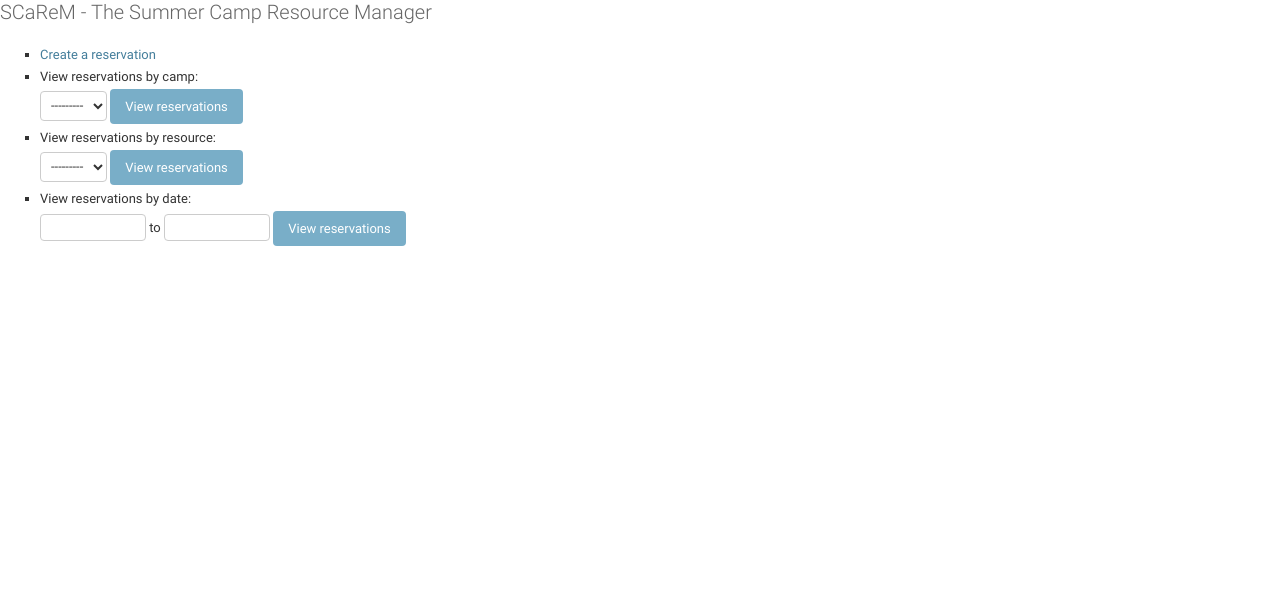
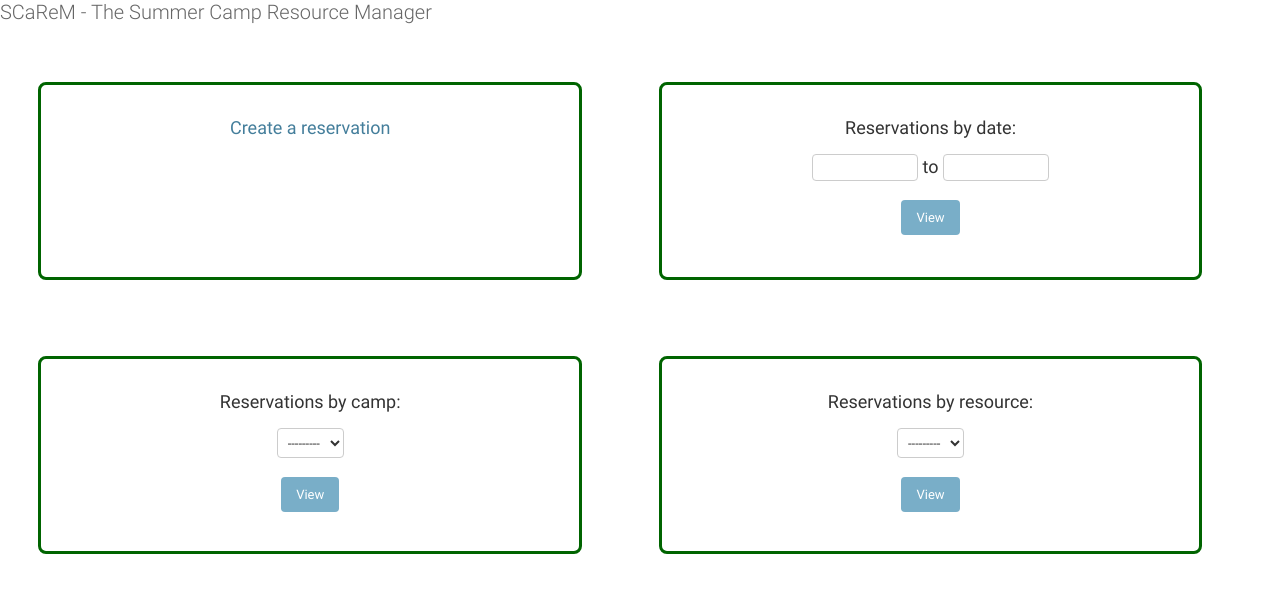
Before and after one commit to mariagullickson/SCaReM, a Django app: template SCaReM/templates/index.html in a window 1280 px wide. Shown: the top 593 px of the page. Run offline with Django 3.2, Linux system fonts and the light colour scheme; the template is opened without the code that fills it, so the values that code supplies are empty; parts of the project's set-up code (start-up, migrations or seed data) failed here and were passed over; some libraries are stand-ins or nearby versions.

Commit message:
homepage stylin

```diff
--- /dev/null
+++ b/SCaReM/static/css/index.css
@@ -0,0 +1,12 @@
+.card {
+    width: 38%;
+    float: left;
+    border-style: solid;
+    border-radius: 8px;
+    border-color: darkgreen;
+    height: 140px;
+    padding: 2%;
+    margin: 3%;
+    font-size: large;
+    text-align: center;
+}
--- a/SCaReM/templates/index.html
+++ b/SCaReM/templates/index.html
@@ -1,15 +1,32 @@
 {% extends 'base.html' %}
 
 {% block header %}
+  <link rel="stylesheet" href="/static/css/index.css"/>
   <link rel="stylesheet" href="https://ajax.googleapis.com/ajax/libs/jqueryui/1.11.4/themes/smoothness/jquery-ui.css" />
 {% endblock %}
 
 {% block content %}
-  <ul>
-    <li><a href="reservation/create">Create a reservation</a></li>
+  <div>
+    <div class='card'>
+      <p><a href="reservation/create">Create a reservation</a></p>
+    </div>
 
-    <li>View reservations by camp:
+    <div class='card'>
+      <p>Reservations by date:</p>
+      <form action="/schedule/bydate">
+        <p>
+          <input class="datepicker" id="id_start_date" name="start_date" size="10" type="text" /><label class="datetimeshortcuts" />
+          to
+          <input class="datepicker" id="id_end_date" name="end_date" size="10" type="text" /><label class="datetimeshortcuts" />
+        </p>
+        <p><input type="submit" value="View" /></p>
+      </form>
+    </div>
+
+    <div class='card'>
+      <p>Reservations by camp:</p>
       <form action="/schedule/bycamp">
+        <p>
           <select id="id_camp" name="camp_id">
             <option value="">---------</option>
             {% for camp in camps %}
@@ -18,12 +35,15 @@
                     >{{ camp.name }}</option>
             {% endfor %}
           </select>
-  	<input type="submit" value="View reservations" />
+        </p>
+        <p><input type="submit" value="View" /></p>
       </form>
-    </li>
+    </div>
 
-    <li>View reservations by resource:
+    <div class='card'>
+      <p>Reservations by resource:</p>
       <form action="/schedule/byresource">
+        <p>
           <select id="id_resource" name="resource_id">
             <option value="">---------</option>
             {% for resource in resources %}
@@ -32,19 +52,11 @@
                     >{{ resource.name }}</option>
             {% endfor %}
           </select>
-	<input type="submit" value="View reservations" />
+        </p>
+        <p><input type="submit" value="View" /></p>
       </form>
-    </li>
-
-    <li>View reservations by date:
-      <form action="/schedule/bydate">
-        <input class="datepicker" id="id_start_date" name="start_date" size="10" type="text" /><label class="datetimeshortcuts" />
-        to
-        <input class="datepicker" id="id_end_date" name="end_date" size="10" type="text" /><label class="datetimeshortcuts" />
-        <input type="submit" value="View reservations" />
-      </form>
-    </li>
-  </ul>
+    </div>
+  </div>
 
   <script type="text/javascript" src="https://ajax.googleapis.com/ajax/libs/jquery/3.1.0/jquery.min.js"></script>
   <script type="text/javascript" src="https://ajax.googleapis.com/ajax/libs/jqueryui/1.11.4/jquery-ui.min.js"></script>
```
Lines whose indentation alone changed are shown as unchanged.
